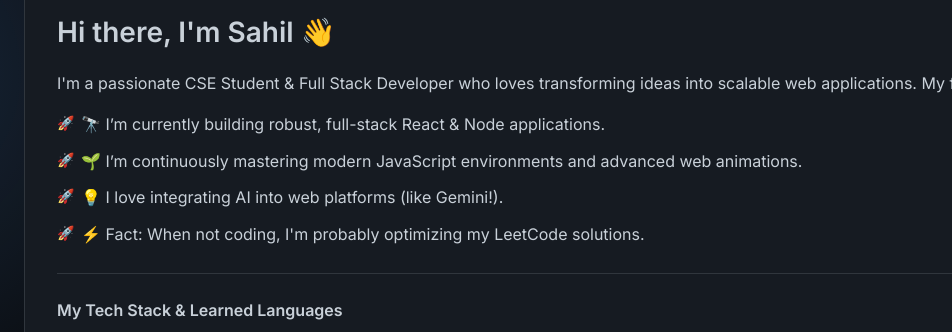
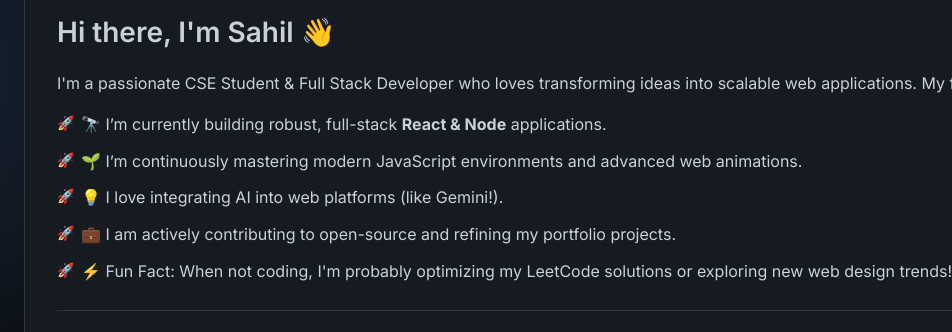
Before and after one commit to sahilydv-1610/sahilydv-1610, a plain HTML site: page index.html in a window 1280 px wide. Shown: the part 162-494 px from the top of the page, 328-1280 px from the left. Drawn offline with Linux system fonts and the light colour scheme.

Commit message:
Added new files / updated project

```diff
--- a/index.html
+++ b/index.html
@@ -597,10 +597,11 @@
                         <p>I'm a passionate CSE Student & Full Stack Developer who loves transforming ideas into scalable web applications. My focus is on writing clean, efficient code and solving real-world problems through innovative digital experiences.</p>
 
                         <ul>
-                            <li>🔭 I’m currently building robust, full-stack React & Node applications.</li>
+                            <li>🔭 I’m currently building robust, full-stack <b>React & Node</b> applications.</li>
                             <li>🌱 I’m continuously mastering modern JavaScript environments and advanced web animations.</li>
                             <li>💡 I love integrating AI into web platforms (like Gemini!).</li>
-                            <li>⚡ Fact: When not coding, I'm probably optimizing my LeetCode solutions.</li>
+                            <li>💼 I am actively contributing to open-source and refining my portfolio projects.</li>
+                            <li>⚡ Fun Fact: When not coding, I'm probably optimizing my LeetCode solutions or exploring new web design trends!</li>
                         </ul>
                     </div>
 
```
Also changed, not shown: 1 other file.
